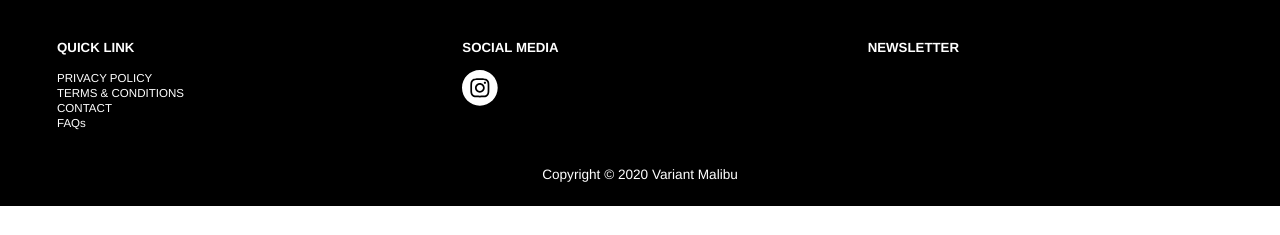
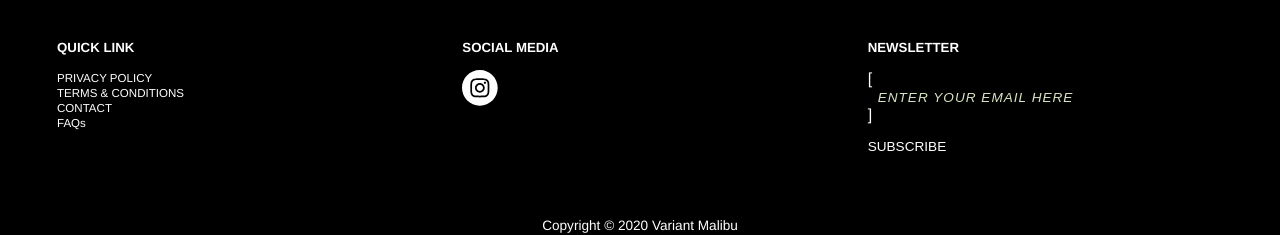
Before and after one commit to variant-malibu/variant-malibu-blog, a React (Create React App) app: page /blog in a window 1280 px wide. Shown: the part 302-537 px from the top of the page. Built offline with nearby package versions, Linux system fonts and the light colour scheme; no server answers.

Commit message:
newsletter subscription

```diff
--- a/package.json
+++ b/package.json
@@ -11,6 +11,7 @@
     "@testing-library/jest-dom": "^4.2.4",
     "@testing-library/react": "^9.3.2",
     "@testing-library/user-event": "^7.1.2",
+    "axios": "^0.19.2",
     "html-react-parser": "^0.10.3",
     "node-sass": "^4.13.1",
     "react": "^16.13.0",
@@ -41,7 +42,5 @@
       "last 1 safari version"
     ]
   },
-  "devDependencies": {
-    "axios": "^0.19.2"
-  }
+  "devDependencies": {}
 }
--- a/src/App.scss
+++ b/src/App.scss
@@ -228,6 +228,61 @@ li {
 
 }
 
+
+/* newsletter form  */
+
+.newsletter {
+  display: flex;
+  flex-direction: column;
+  align-items: flex-start;
+
+  .email-input {
+    min-width: 200px;
+    margin-bottom: 15px;
+  }
+
+  input[type="text"] {
+    width: 100%;
+    background: black;
+    border-width: 0px;
+    color: $pistachio;
+    font-size: 0.85em;
+    padding: 0 10px;
+    font-style: italic;
+    letter-spacing: 1px;
+
+    &:focus {
+      outline: none;
+    }
+    &::placeholder {
+      color: $pistachio;
+    }
+  }
+  input[type="submit"] {
+    color: white;
+    background: none;
+    border: none;
+    font-size: 0.85em;
+    padding: 0;
+    font-weight: 500;
+    cursor: pointer;
+
+    &:focus {
+      outline: none;
+    }
+    &:hover {
+      color: $pistachio;
+    }
+  }
+
+  .alert-message {
+    color: $pistachio;
+  }
+}
+
+
+
+
 /* screens bigger than small size */
 
 @media (min-width:600px) {
--- a/src/components/Footer.js
+++ b/src/components/Footer.js
@@ -1,6 +1,7 @@
 import React from 'react'
 import {Grid} from '@material-ui/core'
 import {ReactComponent as InstagramIcon} from '../assets/instagram-icon.svg'
+import NewsletterForm from './NewsletterForm'
 
 function Footer() {
   return (
@@ -18,6 +19,7 @@ function Footer() {
       </Grid>
       <Grid className="section" item xs={12} sm={4}>
         <h5 className="title">NEWSLETTER</h5>
+        <NewsletterForm />
       </Grid>
       <Grid item xs={12} sm={12}>
         <p className="copyright">Copyright &copy; 2020 Variant Malibu</p>
--- /dev/null
+++ b/src/components/NewsletterForm.js
@@ -0,0 +1,54 @@
+import React, {useState} from 'react'
+import axios from 'axios'
+
+const NewsletterForm = () => {
+
+  const [email, setEmail] = useState("")
+  const [alert, setAlert] = useState("")
+
+  const handleSubmit = async (evt) => {
+    evt.preventDefault()
+    const baseUrl = `https://api.sendgrid.com/v3/marketing/contacts`
+    const data = {
+      list_ids: [ process.env.REACT_APP_SENDGRID_LIST_ID],
+      contacts: [{ email }]
+    }
+
+    try {
+      const response = await axios(baseUrl, {
+        method: "put",
+        data,
+        headers: {
+          "Authorization": `Bearer ${process.env.REACT_APP_SENDGRID_API_KEY}`,
+          "Content-Type": "application/json"
+        }
+
+      })
+
+      if (response.status === 202) {
+        setAlert("Successfully subscribed to our mailing list.")
+      }
+    } catch (err) {
+      setAlert("There was an error. Try again.")
+    }
+
+
+  }
+
+  const handleChange = (evt) => {
+    setAlert("")
+    setEmail(evt.target.value)
+  }
+
+  return (
+    <div className="newsletter">
+      <div className="email-input">
+        <span>[<input type="text" value={email} placeholder="ENTER YOUR EMAIL HERE" onChange={handleChange} required/>]</span>
+      </div>
+      <input type="submit" value="SUBSCRIBE" onClick={handleSubmit}/>
+      <p className="alert-message">{alert}</p>
+    </div>
+  )
+}
+
+export default NewsletterForm
```
